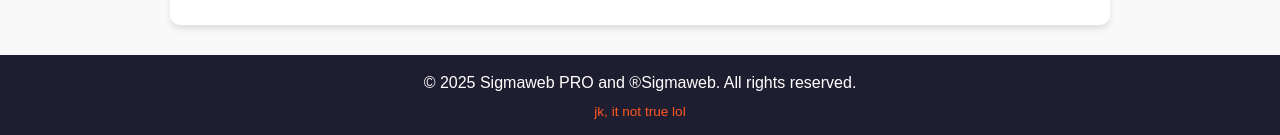
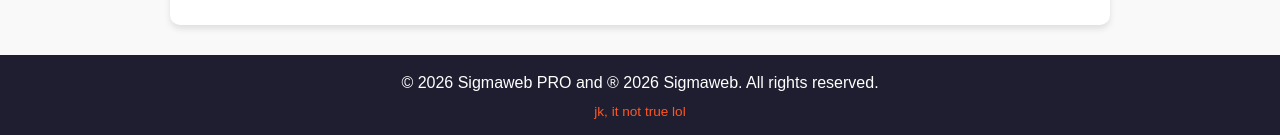
Before and after one commit to Good-player/sigmaweb-pro, a plain HTML site: page pp.html in a window 1280 px wide. Shown: the part 10637-10772 px from the top of the page. Drawn offline with Linux system fonts and the light colour scheme.

Commit message:
Update pp.html

```diff
--- a/pp.html
+++ b/pp.html
@@ -495,7 +495,7 @@
   </main>
 
   <footer>
-    <p>© 2025 Sigmaweb PRO and ®Sigmaweb. All rights reserved.</p>
+    <p>© 2026 Sigmaweb PRO and ® 2026 Sigmaweb. All rights reserved.</p>
     <span>jk, it not true lol</span>
   </footer>
 </body>
```
